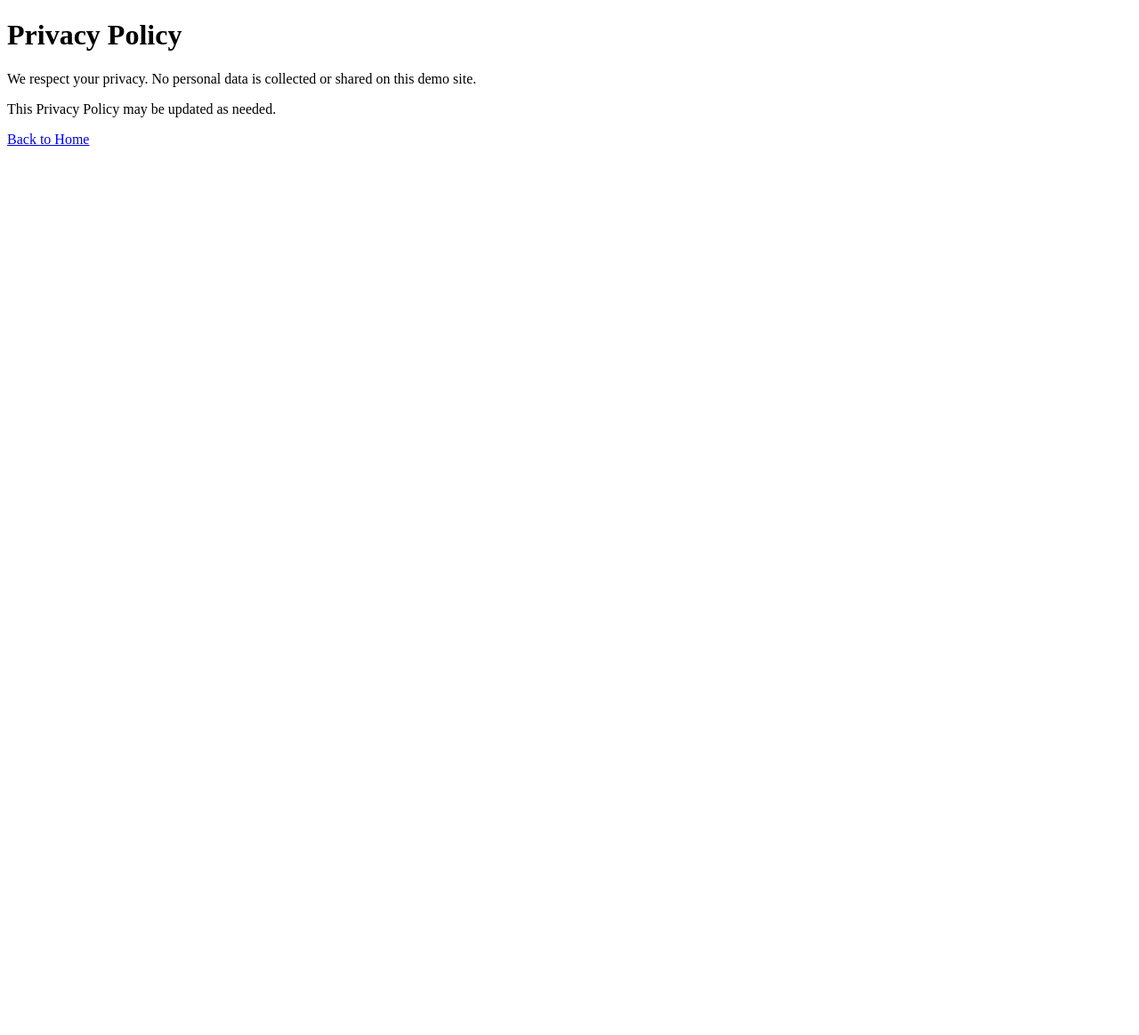
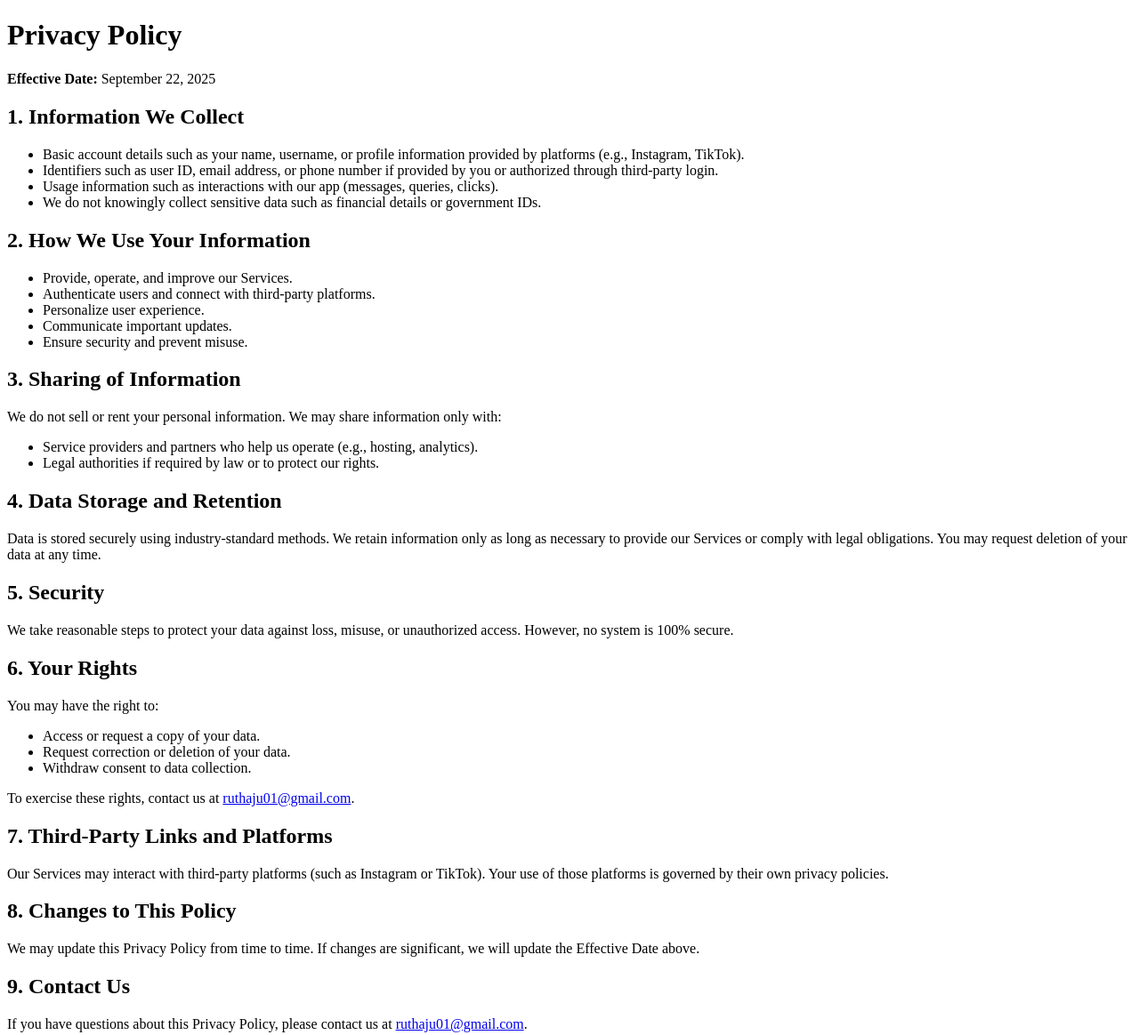
Before and after one commit to RuthAju/n8n-test, a plain HTML site: page privacy.html in a window 1280 px wide. Shown: the top 1164 px of the page at 89% size. Before the commit the page ends 800 px from the top, so only its background shows below. Drawn offline with Linux system fonts and the light colour scheme.

Commit message:
Update privacy.html

```diff
--- a/privacy.html
+++ b/privacy.html
@@ -8,8 +8,56 @@
 </head>
 <body>
   <h1>Privacy Policy</h1>
-  <p>We respect your privacy. No personal data is collected or shared on this demo site.</p>
-  <p>This Privacy Policy may be updated as needed.</p>
+  <p><strong>Effective Date:</strong> September 22, 2025</p>
+
+  <h2>1. Information We Collect</h2>
+  <ul>
+    <li>Basic account details such as your name, username, or profile information provided by platforms (e.g., Instagram, TikTok).</li>
+    <li>Identifiers such as user ID, email address, or phone number if provided by you or authorized through third-party login.</li>
+    <li>Usage information such as interactions with our app (messages, queries, clicks).</li>
+    <li>We do not knowingly collect sensitive data such as financial details or government IDs.</li>
+  </ul>
+
+  <h2>2. How We Use Your Information</h2>
+  <ul>
+    <li>Provide, operate, and improve our Services.</li>
+    <li>Authenticate users and connect with third-party platforms.</li>
+    <li>Personalize user experience.</li>
+    <li>Communicate important updates.</li>
+    <li>Ensure security and prevent misuse.</li>
+  </ul>
+
+  <h2>3. Sharing of Information</h2>
+  <p>We do not sell or rent your personal information. We may share information only with:</p>
+  <ul>
+    <li>Service providers and partners who help us operate (e.g., hosting, analytics).</li>
+    <li>Legal authorities if required by law or to protect our rights.</li>
+  </ul>
+
+  <h2>4. Data Storage and Retention</h2>
+  <p>Data is stored securely using industry-standard methods. We retain information only as long as necessary to provide our Services or comply with legal obligations. You may request deletion of your data at any time.</p>
+
+  <h2>5. Security</h2>
+  <p>We take reasonable steps to protect your data against loss, misuse, or unauthorized access. However, no system is 100% secure.</p>
+
+  <h2>6. Your Rights</h2>
+  <p>You may have the right to:</p>
+  <ul>
+    <li>Access or request a copy of your data.</li>
+    <li>Request correction or deletion of your data.</li>
+    <li>Withdraw consent to data collection.</li>
+  </ul>
+  <p>To exercise these rights, contact us at <a href="mailto:ruthaju01@gmail.com">ruthaju01@gmail.com</a>.</p>
+
+  <h2>7. Third-Party Links and Platforms</h2>
+  <p>Our Services may interact with third-party platforms (such as Instagram or TikTok). Your use of those platforms is governed by their own privacy policies.</p>
+
+  <h2>8. Changes to This Policy</h2>
+  <p>We may update this Privacy Policy from time to time. If changes are significant, we will update the Effective Date above.</p>
+
+  <h2>9. Contact Us</h2>
+  <p>If you have questions about this Privacy Policy, please contact us at <a href="mailto:ruthaju01@gmail.com">ruthaju01@gmail.com</a>.</p>
+
   <a href="/">Back to Home</a>
 </body>
 </html>
```
